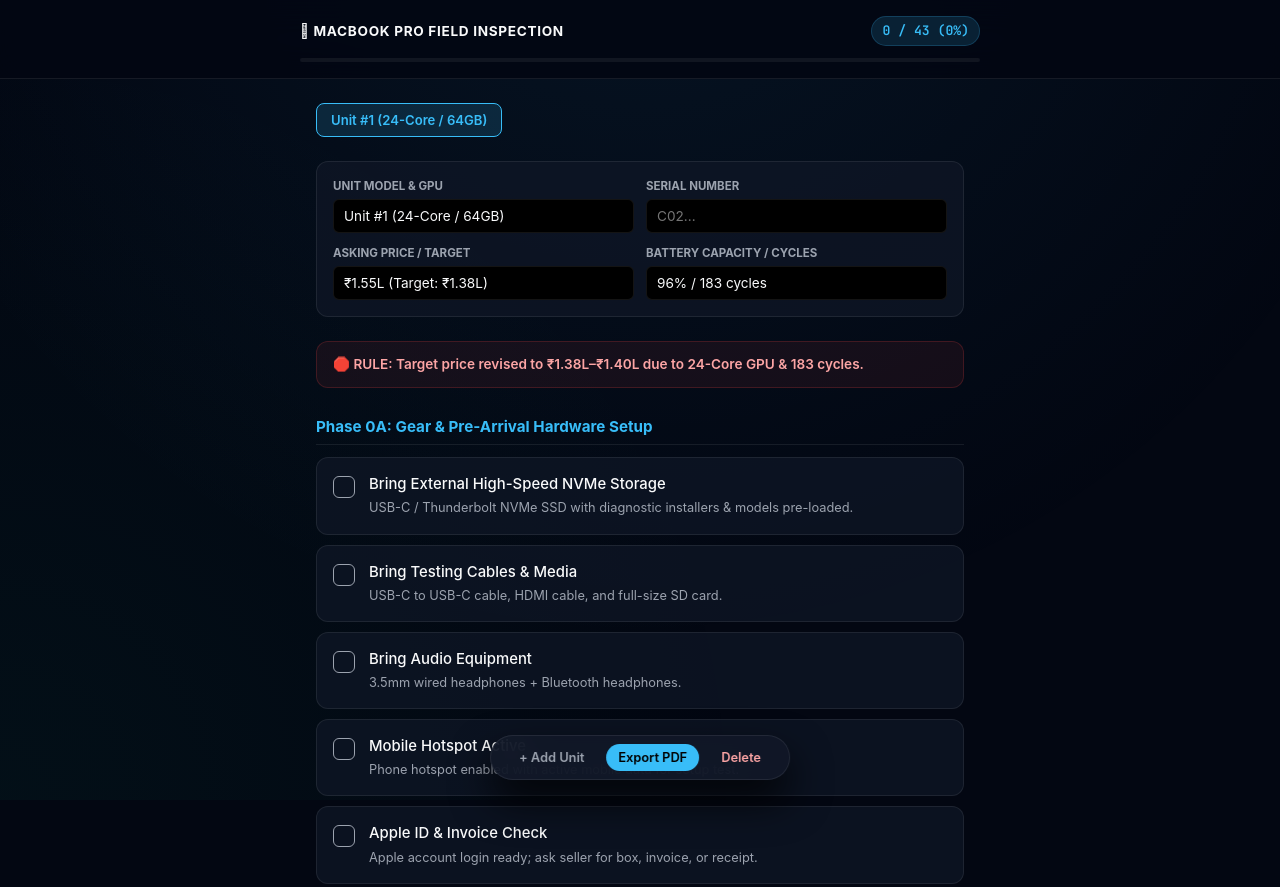
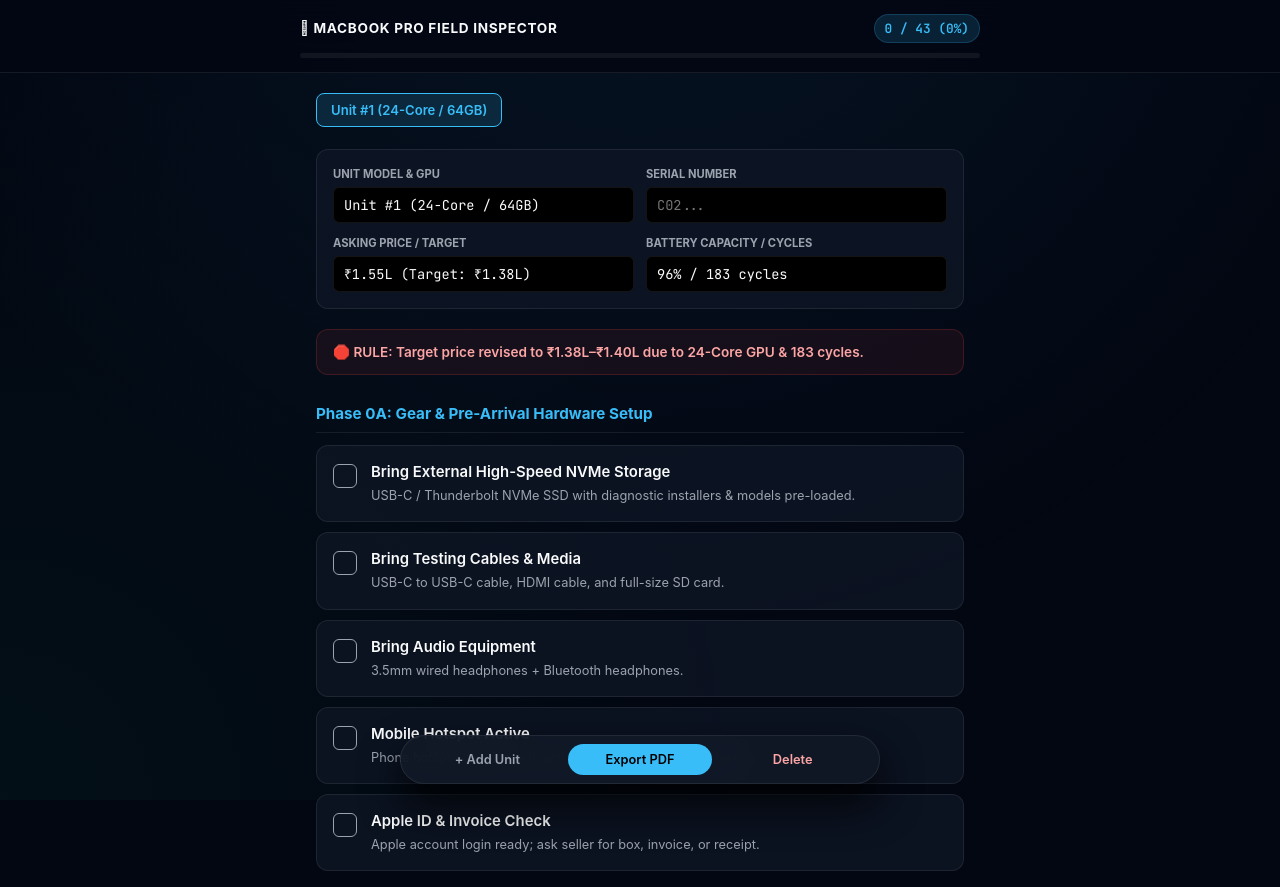
Before and after one commit to fltydpr23/portfolio-main, a plain HTML site: page qc/index.html in a window 1280 px wide. Shown: the top 887 px of the page. Drawn offline with Linux system fonts and the light colour scheme.

Commit message:
Update index.html

```diff
--- a/qc/index.html
+++ b/qc/index.html
@@ -25,7 +25,7 @@
     * { box-sizing: border-box; margin: 0; padding: 0; font-family: -apple-system, BlinkMacSystemFont, "Segoe UI", Roboto, sans-serif; -webkit-tap-highlight-color: transparent; }
     body { background-color: var(--bg); color: var(--text); padding-bottom: 120px; line-height: 1.5; overflow-x: hidden; }
 
-    /* Ambient Glow */
+    /* Ambient Glow Background */
     body::before {
       content: ""; position: fixed; top: 0; left: 0; width: 100vw; height: 100vh;
       background: radial-gradient(circle at 50% -20%, rgba(56, 189, 248, 0.08), transparent 70%),
@@ -33,50 +33,50 @@
       pointer-events: none; z-index: -1;
     }
 
-    /* Header HUD */
+    /* Sticky HUD Header */
     header {
       position: sticky; top: 0; background: rgba(3, 7, 18, 0.85);
       backdrop-filter: blur(20px); -webkit-backdrop-filter: blur(20px);
-      border-bottom: 1px solid var(--card-border); padding: 16px 20px; z-index: 100;
+      border-bottom: 1px solid var(--card-border); padding: 14px 18px; z-index: 100;
     }
     .header-container { max-width: 680px; margin: 0 auto; }
-    .brand-row { display: flex; justify-content: space-between; align-items: center; margin-bottom: 12px; }
+    .brand-row { display: flex; justify-content: space-between; align-items: center; margin-bottom: 10px; }
     .brand { font-size: 0.85rem; font-weight: 700; letter-spacing: 0.05em; color: var(--text); display: flex; align-items: center; gap: 6px; }
-    .progress-counter { font-family: 'JetBrains Mono', monospace; font-size: 0.82rem; font-weight: 600; color: var(--accent); background: var(--accent-glow); padding: 4px 10px; border-radius: 20px; border: 1px solid rgba(56, 189, 248, 0.2); }
-    .progress-track { width: 100%; height: 4px; background: rgba(255, 255, 255, 0.06); border-radius: 2px; overflow: hidden; }
+    .progress-counter { font-family: 'JetBrains Mono', monospace; font-size: 0.8rem; font-weight: 600; color: var(--accent); background: var(--accent-glow); padding: 4px 10px; border-radius: 20px; border: 1px solid rgba(56, 189, 248, 0.2); }
+    .progress-track { width: 100%; height: 5px; background: rgba(255, 255, 255, 0.06); border-radius: 3px; overflow: hidden; }
     .progress-bar { height: 100%; width: 0%; background: linear-gradient(90deg, #38bdf8, #10b981); transition: width 0.3s ease; }
 
-    main { max-width: 680px; margin: 24px auto 0; padding: 0 16px; }
+    main { max-width: 680px; margin: 20px auto 0; padding: 0 16px; }
 
-    /* Device Switcher Bar */
-    .device-bar { display: flex; gap: 8px; margin-bottom: 20px; overflow-x: auto; padding-bottom: 4px; scrollbar-width: none; }
+    /* Mobile Device Switcher Bar */
+    .device-bar { display: flex; gap: 8px; margin-bottom: 16px; overflow-x: auto; padding-bottom: 6px; scrollbar-width: none; -webkit-overflow-scrolling: touch; }
     .device-bar::-webkit-scrollbar { display: none; }
     .device-tab { background: var(--card-bg); border: 1px solid var(--card-border); color: var(--text-muted); padding: 8px 14px; border-radius: 8px; font-size: 0.82rem; font-weight: 600; cursor: pointer; white-space: nowrap; transition: all 0.2s ease; }
     .device-tab.active { background: var(--accent-glow); border-color: var(--accent); color: var(--accent); }
 
     /* Metadata Card */
-    .meta-card { background: var(--card-bg); border: 1px solid var(--card-border); border-radius: 12px; padding: 16px; margin-bottom: 24px; display: grid; grid-template-columns: 1fr 1fr; gap: 12px; }
-    .meta-field label { font-size: 0.72rem; text-transform: uppercase; color: var(--text-muted); font-weight: 700; display: block; margin-bottom: 4px; }
-    .meta-field input { width: 100%; background: #000; border: 1px solid var(--card-border); color: var(--text); padding: 8px 10px; border-radius: 6px; font-size: 0.85rem; }
+    .meta-card { background: var(--card-bg); border: 1px solid var(--card-border); border-radius: 12px; padding: 16px; margin-bottom: 20px; display: grid; grid-template-columns: 1fr 1fr; gap: 12px; }
+    .meta-field label { font-size: 0.7rem; text-transform: uppercase; color: var(--text-muted); font-weight: 700; display: block; margin-bottom: 4px; }
+    .meta-field input { width: 100%; background: #000; border: 1px solid var(--card-border); color: var(--text); padding: 8px 10px; border-radius: 6px; font-size: 0.85rem; font-family: 'JetBrains Mono', monospace; }
 
     /* Banner Rule */
-    .rule-banner { background: rgba(239, 68, 68, 0.08); border: 1px solid rgba(239, 68, 68, 0.2); border-radius: 12px; padding: 12px 16px; margin-bottom: 24px; font-size: 0.85rem; font-weight: 600; color: #fca5a5; display: flex; align-items: center; gap: 8px; }
+    .rule-banner { background: rgba(239, 68, 68, 0.08); border: 1px solid rgba(239, 68, 68, 0.2); border-radius: 12px; padding: 12px 16px; margin-bottom: 20px; font-size: 0.85rem; font-weight: 600; color: #fca5a5; display: flex; align-items: center; gap: 8px; }
 
     /* Phase Header */
     .phase-title { font-size: 0.95rem; font-weight: 700; color: var(--accent); margin: 28px 0 12px 0; display: flex; align-items: center; justify-content: space-between; border-bottom: 1px solid var(--card-border); padding-bottom: 6px; }
 
-    /* Checkbox Cards */
+    /* Checkbox Cards - Touch Optimized */
     .todo-card { background: var(--card-bg); border: 1px solid var(--card-border); border-radius: 12px; padding: 16px; margin-bottom: 10px; transition: all 0.2s ease; }
-    .todo-header-row { display: flex; align-items: flex-start; gap: 14px; cursor: pointer; }
-    .custom-check { width: 22px; height: 22px; border-radius: 6px; border: 1.5px solid var(--text-muted); display: flex; align-items: center; justify-content: center; flex-shrink: 0; margin-top: 2px; }
+    .todo-header-row { display: flex; align-items: flex-start; gap: 14px; cursor: pointer; min-height: 28px; }
+    .custom-check { width: 24px; height: 24px; border-radius: 6px; border: 1.5px solid var(--text-muted); display: flex; align-items: center; justify-content: center; flex-shrink: 0; margin-top: 2px; }
     .custom-check svg { width: 14px; height: 14px; stroke: #000; stroke-width: 3.5; fill: none; stroke-linecap: round; stroke-linejoin: round; opacity: 0; transform: scale(0.5); transition: all 0.2s ease; }
     .todo-body { flex: 1; }
-    .todo-label { font-size: 0.93rem; font-weight: 500; color: var(--text); line-height: 1.35; }
+    .todo-label { font-size: 0.93rem; font-weight: 600; color: var(--text); line-height: 1.35; }
     .todo-sub { font-size: 0.8rem; color: var(--text-muted); margin-top: 4px; }
 
     /* Code Snippets & Callouts */
     .code-box { background: var(--code-bg); border: 1px solid var(--card-border); border-radius: 6px; padding: 8px 10px; margin-top: 8px; font-family: 'JetBrains Mono', monospace; font-size: 0.75rem; color: #38bdf8; display: flex; justify-content: space-between; align-items: center; word-break: break-all; }
-    .copy-btn { background: rgba(255, 255, 255, 0.1); border: none; color: #fff; font-size: 0.68rem; padding: 3px 8px; border-radius: 4px; cursor: pointer; margin-left: 8px; flex-shrink: 0; }
+    .copy-btn { background: rgba(255, 255, 255, 0.12); border: none; color: #fff; font-size: 0.7rem; padding: 4px 8px; border-radius: 4px; cursor: pointer; margin-left: 8px; flex-shrink: 0; font-weight: 600; }
     .callout-stop { background: rgba(239, 68, 68, 0.12); border: 1px solid rgba(239, 68, 68, 0.3); color: #fca5a5; padding: 8px 10px; border-radius: 6px; font-size: 0.78rem; margin-top: 8px; font-weight: 600; }
 
     /* Checked State */
@@ -86,32 +86,32 @@
     .todo-card.checked .todo-label { color: var(--text-muted); text-decoration: line-through; }
 
     /* Dynamic Utilities & Notes */
-    .util-btn { background: rgba(255, 255, 255, 0.05); border: 1px solid var(--card-border); color: var(--accent); padding: 6px 12px; border-radius: 6px; font-size: 0.78rem; font-weight: 600; cursor: pointer; margin-top: 8px; display: inline-block; }
-    .note-input { width: 100%; background: rgba(0, 0, 0, 0.5); border: 1px solid var(--card-border); color: var(--text); padding: 8px 10px; border-radius: 6px; font-size: 0.8rem; margin-top: 10px; resize: vertical; display: none; }
+    .util-btn { background: rgba(255, 255, 255, 0.05); border: 1px solid var(--card-border); color: var(--accent); padding: 8px 14px; border-radius: 6px; font-size: 0.8rem; font-weight: 600; cursor: pointer; margin-top: 10px; display: inline-block; width: 100%; text-align: center; }
+    .note-input { width: 100%; background: rgba(0, 0, 0, 0.5); border: 1px solid var(--card-border); color: var(--text); padding: 10px; border-radius: 6px; font-size: 0.82rem; margin-top: 10px; resize: vertical; display: none; }
     .todo-card.has-note .note-input, .todo-card:hover .note-input, .todo-card:focus-within .note-input { display: block; }
 
     /* AI Benchmark Widget */
     .ai-bench-box { background: rgba(0, 0, 0, 0.6); border: 1px solid var(--card-border); border-radius: 8px; padding: 12px; margin-top: 10px; display: grid; grid-template-columns: 1fr 1fr; gap: 10px; }
     .ai-bench-field label { font-size: 0.7rem; color: var(--text-muted); font-weight: 600; display: block; margin-bottom: 4px; }
-    .ai-bench-field input { width: 100%; background: #111827; border: 1px solid var(--card-border); color: var(--accent); font-family: 'JetBrains Mono', monospace; padding: 6px 8px; border-radius: 4px; font-size: 0.82rem; }
-    .ai-status-badge { grid-column: span 2; font-size: 0.78rem; font-weight: 600; padding: 6px 10px; border-radius: 6px; text-align: center; }
+    .ai-bench-field input { width: 100%; background: #111827; border: 1px solid var(--card-border); color: var(--accent); font-family: 'JetBrains Mono', monospace; padding: 8px; border-radius: 4px; font-size: 0.85rem; }
+    .ai-status-badge { grid-column: span 2; font-size: 0.78rem; font-weight: 600; padding: 8px 10px; border-radius: 6px; text-align: center; }
     .ai-status-pass { background: var(--success-glow); border: 1px solid var(--success); color: #6ee7b7; }
     .ai-status-warn { background: rgba(245, 158, 11, 0.15); border: 1px solid var(--warning); color: #fde68a; }
 
-    /* Floating Action Bar */
-    .float-bar { position: fixed; bottom: 20px; left: 50%; transform: translateX(-50%); background: rgba(17, 24, 39, 0.9); backdrop-filter: blur(16px); border: 1px solid var(--card-border); padding: 8px 16px; border-radius: 40px; display: flex; gap: 10px; box-shadow: 0 20px 40px rgba(0,0,0,0.8); z-index: 99; }
-    .float-btn { background: transparent; border: none; color: var(--text-muted); font-size: 0.8rem; font-weight: 600; padding: 6px 12px; border-radius: 20px; cursor: pointer; }
+    /* Mobile Floating Action Bar */
+    .float-bar { position: fixed; bottom: 16px; left: 50%; transform: translateX(-50%); background: rgba(17, 24, 39, 0.92); backdrop-filter: blur(16px); -webkit-backdrop-filter: blur(16px); border: 1px solid var(--card-border); padding: 8px 14px; border-radius: 40px; display: flex; gap: 8px; box-shadow: 0 20px 40px rgba(0,0,0,0.8); z-index: 99; width: calc(100% - 32px); max-width: 480px; justify-content: space-between; }
+    .float-btn { background: transparent; border: none; color: var(--text-muted); font-size: 0.8rem; font-weight: 600; padding: 8px 12px; border-radius: 20px; cursor: pointer; flex: 1; text-align: center; }
     .float-btn.primary { background: var(--accent); color: #000; }
     .float-btn.danger { color: #fca5a5; }
 
-    /* Modals */
+    /* Fullscreen Tester Modals */
     #pixelCanvas { position: fixed; top: 0; left: 0; width: 100vw; height: 100vh; z-index: 1000; display: none; cursor: pointer; }
     #keyTesterModal { position: fixed; top: 0; left: 0; width: 100vw; height: 100vh; background: #000; z-index: 1000; display: none; padding: 20px; box-sizing: border-box; color: #fff; overflow-y: auto; }
     .key-grid { display: flex; flex-wrap: wrap; gap: 6px; max-width: 800px; margin: 20px auto; }
-    .key-cap { background: #1e293b; border: 1px solid #334155; padding: 8px 12px; border-radius: 6px; font-family: 'JetBrains Mono', monospace; font-size: 0.8rem; min-width: 32px; text-align: center; }
+    .key-cap { background: #1e293b; border: 1px solid #334155; padding: 8px 10px; border-radius: 6px; font-family: 'JetBrains Mono', monospace; font-size: 0.78rem; min-width: 30px; text-align: center; }
     .key-cap.pressed { background: var(--success); color: #000; font-weight: bold; border-color: var(--success); }
 
-    /* PRINT STYLESHEET (PDF EXPORT) */
+    /* PRINT STYLESHEET (PDF EXPORT ENGINE) */
     @media print {
       body { background: #fff !important; color: #000 !important; padding: 0 !important; }
       header, .float-bar, .device-bar, .copy-btn, .util-btn { display: none !important; }
@@ -128,14 +128,14 @@
 </head>
 <body>
 
-  <!-- Fullscreen Display Tester -->
+  <!-- Fullscreen Display Tester Layer -->
   <div id="pixelCanvas" onclick="nextPixelColor()"></div>
 
-  <!-- Fullscreen Keyboard Tester -->
+  <!-- Fullscreen Keyboard Tester Layer -->
   <div id="keyTesterModal">
     <div style="display:flex; justify-content:space-between; align-items:center; max-width:800px; margin:0 auto;">
       <h2>Live Keyboard Test</h2>
-      <button class="util-btn" onclick="closeKeyTester()">Done / Close</button>
+      <button class="util-btn" style="width:auto;" onclick="closeKeyTester()">Done / Close</button>
     </div>
     <p style="font-size:0.85rem; color:#94a3b8; max-width:800px; margin:10px auto;">Press every key on the MacBook keyboard. Keys turn green once registered.</p>
     <div class="key-grid" id="keyGrid"></div>
@@ -144,7 +144,7 @@
   <header>
     <div class="header-container">
       <div class="brand-row">
-        <div class="brand"> MACBOOK PRO FIELD INSPECTION</div>
+        <div class="brand"> MACBOOK PRO FIELD INSPECTOR</div>
         <div class="progress-counter" id="progressCount">0 / 0 (0%)</div>
       </div>
       <div class="progress-track">
```
